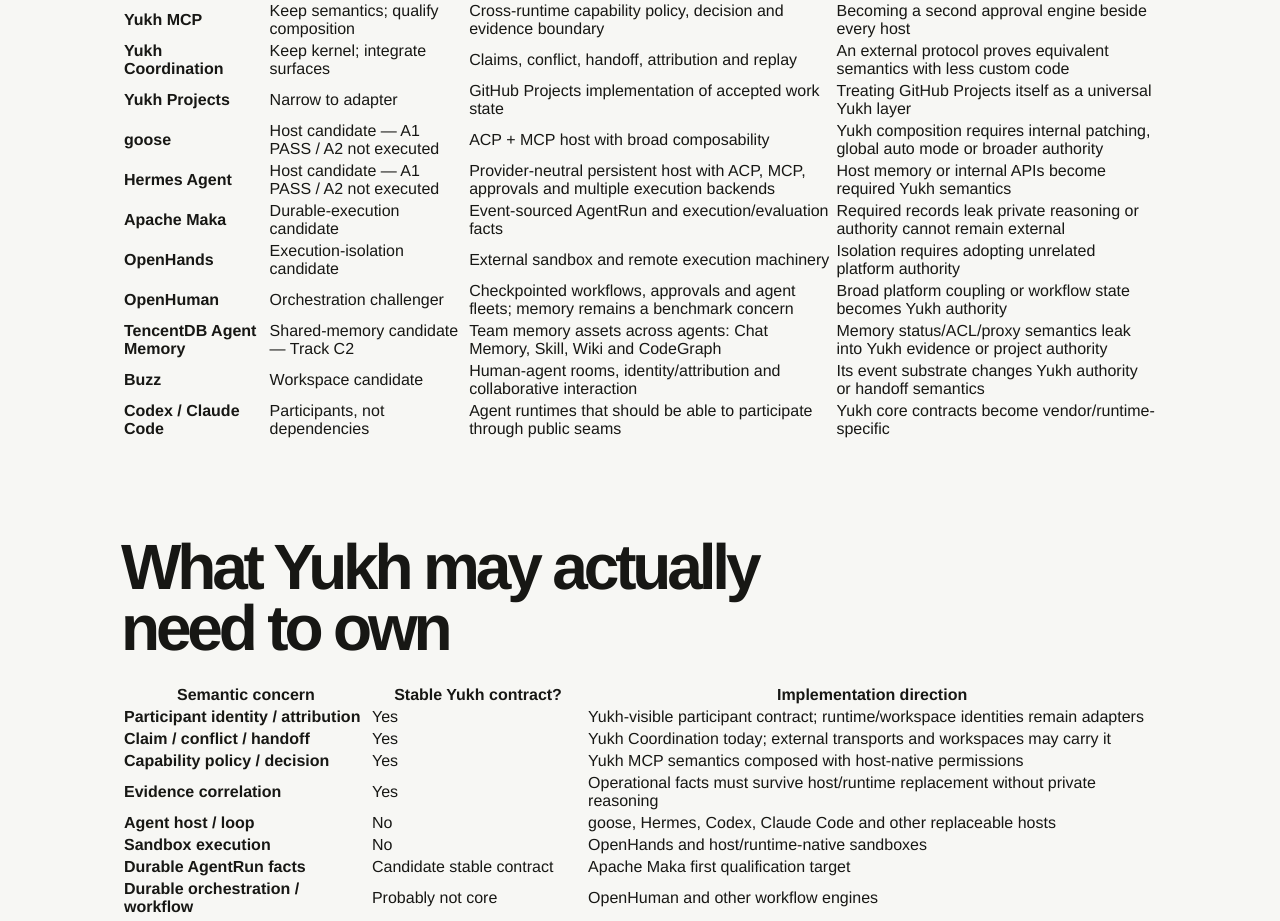
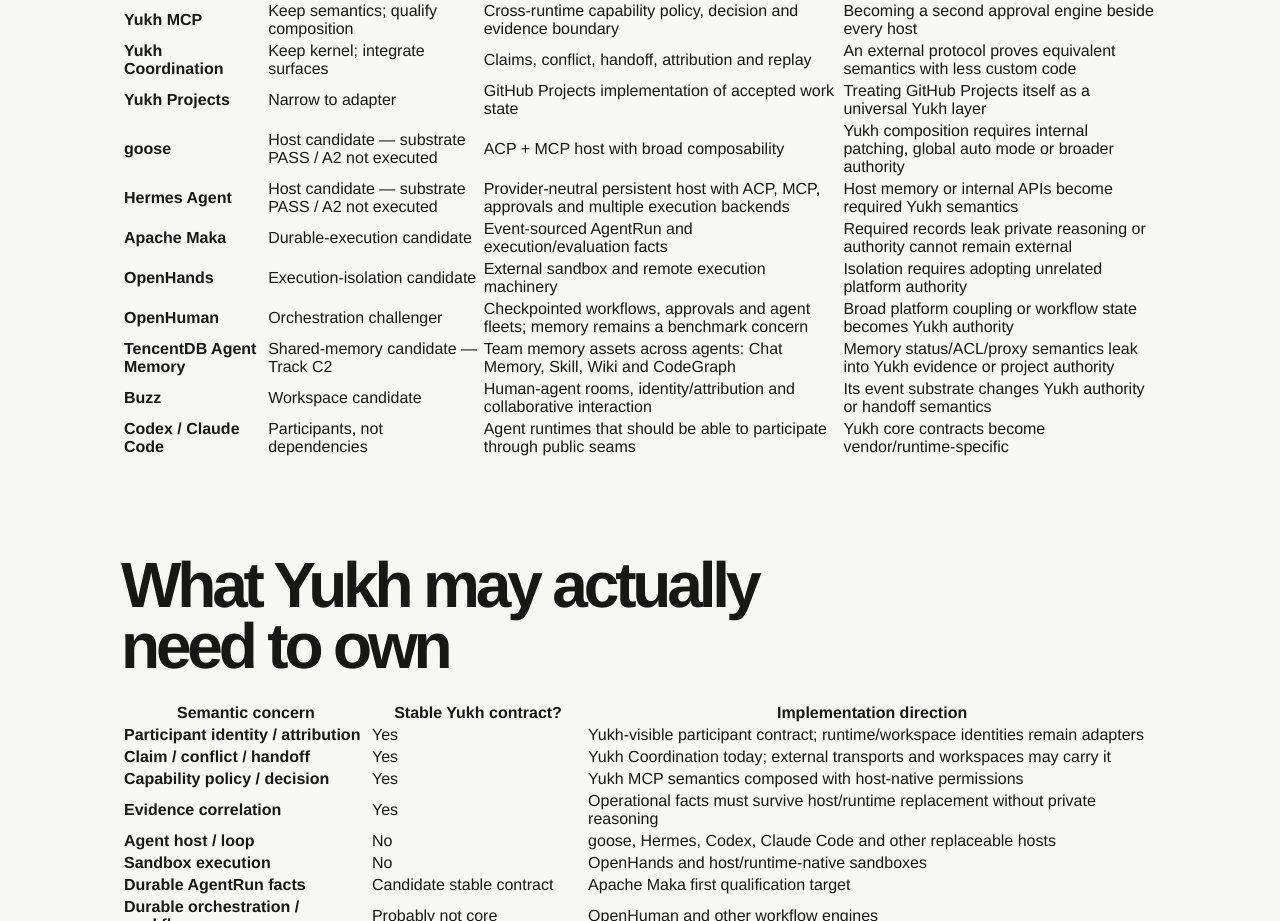
Before and after one commit to nomed/nomed.github.io, a Next.js app: page /landscape in a window 1280 px wide. Shown: the part 2093-3014 px from the top of the page. Built offline with nearby package versions, Linux system fonts and the light colour scheme.

Commit message:
Use canonical runtime-substrate gate naming

```diff
--- a/app/landscape/page.tsx
+++ b/app/landscape/page.tsx
@@ -11,8 +11,8 @@
   ["Yukh MCP", "Keep semantics; qualify composition", "Cross-runtime capability policy, decision and evidence boundary", "Becoming a second approval engine beside every host"],
   ["Yukh Coordination", "Keep kernel; integrate surfaces", "Claims, conflict, handoff, attribution and replay", "An external protocol proves equivalent semantics with less custom code"],
   ["Yukh Projects", "Narrow to adapter", "GitHub Projects implementation of accepted work state", "Treating GitHub Projects itself as a universal Yukh layer"],
-  ["goose", "Host candidate — A1 PASS / A2 not executed", "ACP + MCP host with broad composability", "Yukh composition requires internal patching, global auto mode or broader authority"],
-  ["Hermes Agent", "Host candidate — A1 PASS / A2 not executed", "Provider-neutral persistent host with ACP, MCP, approvals and multiple execution backends", "Host memory or internal APIs become required Yukh semantics"],
+  ["goose", "Host candidate — substrate PASS / A2 not executed", "ACP + MCP host with broad composability", "Yukh composition requires internal patching, global auto mode or broader authority"],
+  ["Hermes Agent", "Host candidate — substrate PASS / A2 not executed", "Provider-neutral persistent host with ACP, MCP, approvals and multiple execution backends", "Host memory or internal APIs become required Yukh semantics"],
   ["Apache Maka", "Durable-execution candidate", "Event-sourced AgentRun and execution/evaluation facts", "Required records leak private reasoning or authority cannot remain external"],
   ["OpenHands", "Execution-isolation candidate", "External sandbox and remote execution machinery", "Isolation requires adopting unrelated platform authority"],
   ["OpenHuman", "Orchestration challenger", "Checkpointed workflows, approvals and agent fleets; memory remains a benchmark concern", "Broad platform coupling or workflow state becomes Yukh authority"],
```
